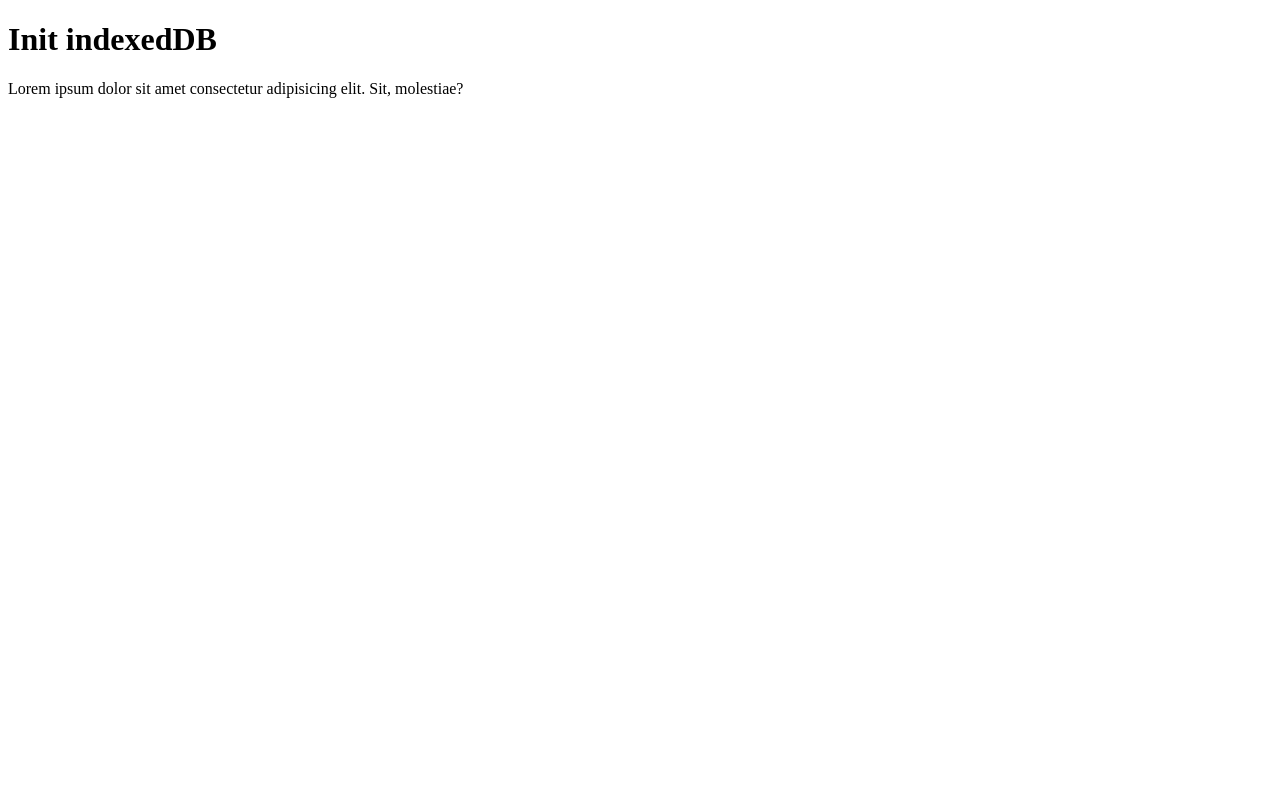
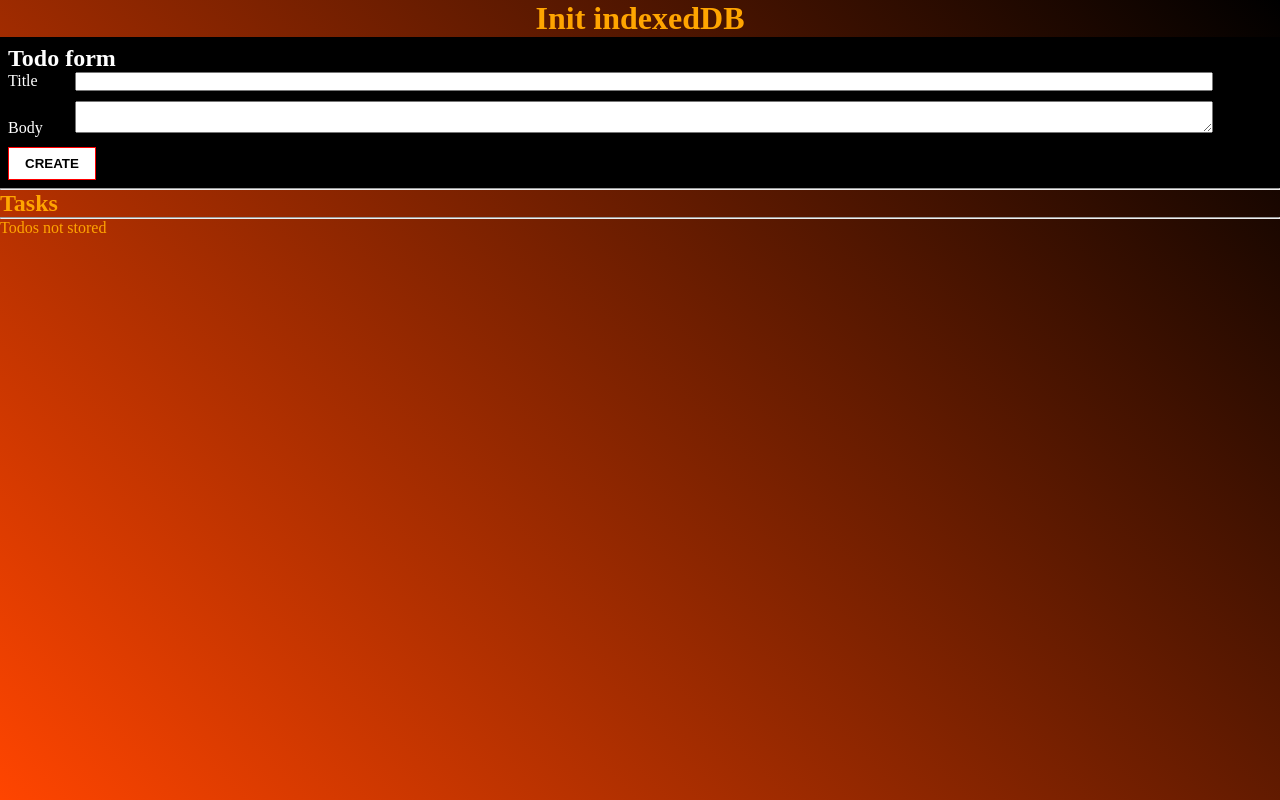
Before and after one commit to kembek/html-css-js, a plain HTML site: page js/indexedDB/index.html in a window 1280 px wide. Drawn offline with Linux system fonts and the light colour scheme.

Commit message:
update: project todo was created for manage

```diff
--- a/js/indexedDB/index.html
+++ b/js/indexedDB/index.html
@@ -3,13 +3,37 @@
   <head>
     <meta charset="utf-8">
     <title>Test</title>
+    <link rel="stylesheet" type="text/css" href="style.css"/>
   <head>
   <body>
 
 
     <h1>Init indexedDB</h1>
 
-    <p id="text"></p>
+    <form class="form" id="todo_form">
+      <h2>Todo form</h2>
+      <div class="form-field">
+        <label class="form-label" for="title">
+          Title
+        </label>
+        <input class="form-input" type="text" id="title" name="title">
+      </div>
+      <div class="form-field">
+        <label class="form-label" for="body">
+          Body
+        </label>
+        <textarea class="form-input" id="body" name="body"></textarea>
+      </div>
+
+      <button class="button button--primary" type="submit">Create</button>
+
+    </form>
+    <hr>
+    <div>
+      <h2>Tasks</h2>
+      <hr>
+      <ul id="task_list"></ul>
+    </div>
 
 
 
--- a/js/indexedDB/script.js
+++ b/js/indexedDB/script.js
@@ -1,6 +1,144 @@
-const text = document.querySelector("#text");
+const todoForm = document.querySelector("#todo_form");
+const todoList = document.querySelector("#task_list");
+let db;
+
+const TODO = {
+  DB: "todo_DB",
+  OS: "todo_os"
+};
+const DB_VERSION = 1;
 
 window.onload = function() {
-  text.textContent =
-    "Lorem ipsum dolor sit amet consectetur adipisicing elit. Sit, molestiae?";
+  let request = window.indexedDB.open(TODO.DB, DB_VERSION);
+  todoForm.onsubmit = addData;
+  console.dir(todoForm);
+
+  request.onerror = function() {
+    console.log("Database failed to open");
+  };
+
+  request.onsuccess = function() {
+    console.log("Database opened succesfully");
+
+    db = request.result;
+
+    displayData();
+  };
+
+  request.onupgradeneeded = function(e) {
+    let db = e.target.result;
+
+    let todoStore = db.createObjectStore(TODO.OS, {
+      keyPath: "id",
+      autoIncrement: true
+    });
+
+    todoStore.createIndex("title", "title", { unique: false });
+    todoStore.createIndex("body", "body", { unique: false });
+
+    console.log("Database setup complete");
+  };
+
+  function addData(e) {
+    e.preventDefault();
+
+    let newItem = {
+      title: todoForm.title.value.trim(),
+      body: todoForm.body.value.trim()
+    };
+
+    console.log("Debug DB", db);
+
+    if (!db || !(newItem.title && newItem.body)) return;
+
+    let transaction = db.transaction([TODO.OS], "readwrite");
+
+    let todoStore = transaction.objectStore(TODO.OS);
+
+    let request = todoStore.add(newItem);
+
+    request.onsuccess = function() {
+      console.log("Request ended succesfully");
+
+      todoForm.title.value = "";
+      todoForm.body.value = "";
+    };
+
+    transaction.oncomplete = function() {
+      console.log("Transaction completed: database modification finished");
+      displayData();
+    };
+
+    transaction.onerror = function() {
+      console.log("Transaction not opened due to error");
+    };
+  }
+
+  function displayData() {
+    let todoStore = db.transaction(TODO.OS).objectStore(TODO.OS);
+
+    todoList.innerHTML = "";
+
+    todoStore.openCursor().onsuccess = function(e) {
+      let cursor = e.target.result;
+
+      if (cursor) {
+        console.log("Cursor", cursor.value);
+
+        renderTask(cursor.value);
+
+        cursor.continue();
+      } else {
+        console.log("Not found");
+        renderNotStored();
+      }
+    };
+  }
+
+  function renderTask(task) {
+    const liElement = document.createElement("li");
+    const titleElement = document.createElement("h3");
+    const bodyElement = document.createElement("p");
+    const deleteBtn = document.createElement("button");
+
+    titleElement.textContent = task.title;
+    bodyElement.textContent = task.body;
+
+    liElement.appendChild(titleElement);
+    liElement.appendChild(bodyElement);
+
+    todoList.appendChild(liElement);
+
+    deleteBtn.textContent = "Delete";
+    deleteBtn.onclick = deleteTodo;
+    deleteBtn.dataset.id = task.id;
+    deleteBtn.classList = ["button"];
+
+    liElement.appendChild(deleteBtn);
+  }
+
+  function deleteTodo(e) {
+    const nodeId = parseInt(e.target.dataset.id);
+
+    const transaction = db.transaction([TODO.OS], "readwrite");
+    const todoStore = transaction.objectStore(TODO.OS);
+    const request = todoStore.delete(nodeId);
+
+    transaction.oncomplete = function() {
+      e.target.parentNode.parentNode.removeChild(e.target.parentNode);
+
+      renderNotStored();
+      alert(`Todo ${nodeId} was deleted succesfully`);
+    };
+
+    request.onsuccess = function() {};
+  }
+
+  function renderNotStored() {
+    if (!todoList.firstChild) {
+      const listItem = document.createElement("li");
+      listItem.textContent = "Todos not stored";
+      todoList.appendChild(listItem);
+    }
+  }
 };
--- /dev/null
+++ b/js/indexedDB/style.css
@@ -0,0 +1,52 @@
+* {
+  padding: 0;
+  margin: 0;
+  box-sizing: border-box;
+}
+
+body {
+  background-image: linear-gradient(45deg, orangered, black);
+  background-repeat: no-repeat;
+  height: 100vh;
+  color: orange;
+}
+
+h1 {
+  text-align: center;
+}
+
+.form {
+  background-color: black;
+  color: white;
+  padding: 8px;
+}
+.form-field {
+  display: block;
+  margin-bottom: 10px;
+  width: 100%;
+}
+.form-label {
+  display: inline-block;
+  width: 5%;
+}
+.form-input {
+  display: inline-block;
+  width: 90%;
+}
+.button {
+  padding: 8px 16px;
+  cursor: pointer;
+}
+.button--primary {
+  color: black;
+  background-color: white;
+  text-transform: uppercase;
+  border: 1px solid red;
+  font-weight: bolder;
+  transition: all 0.3s;
+}
+
+.button--primary:hover {
+  background-color: black;
+  color: white;
+}
```
